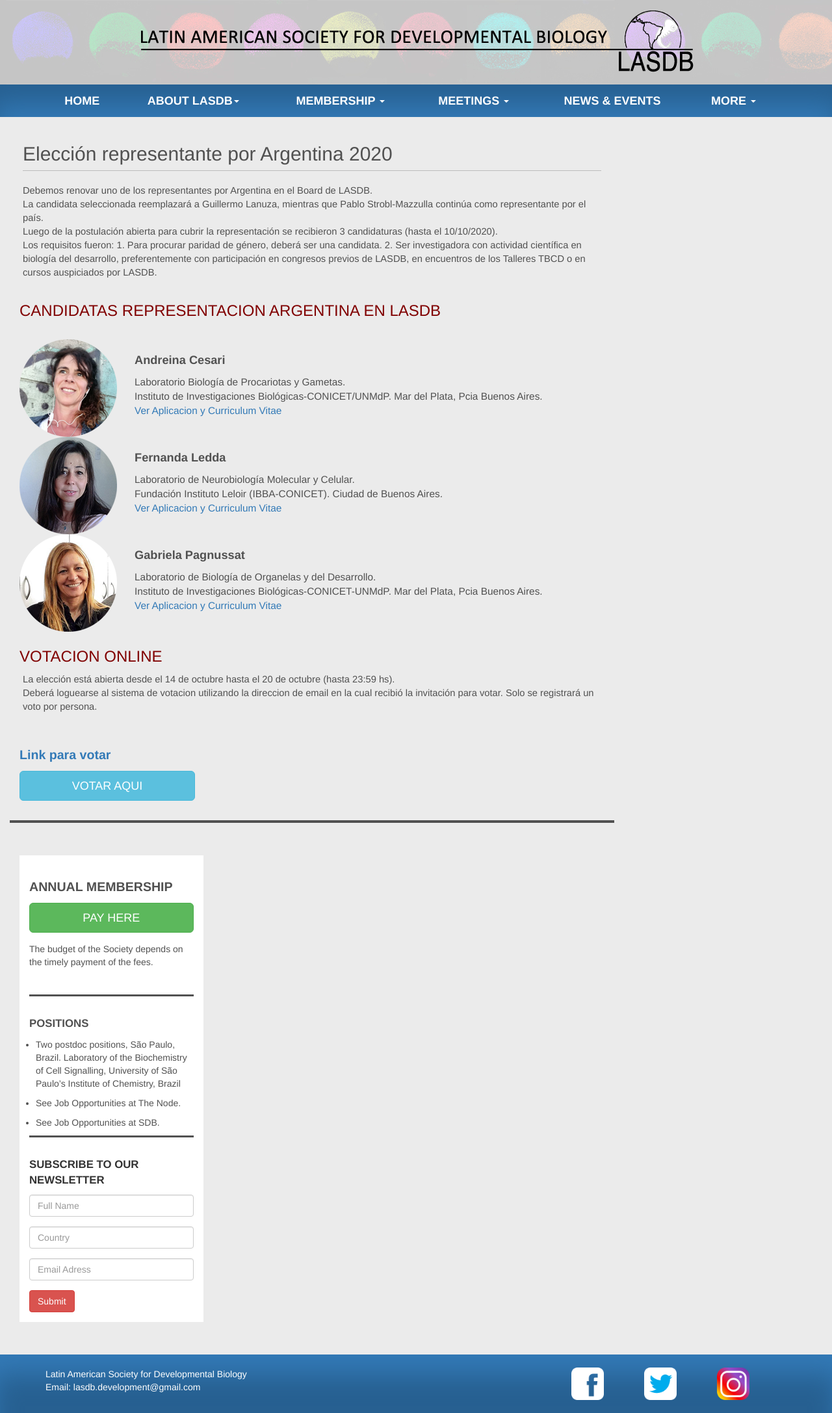
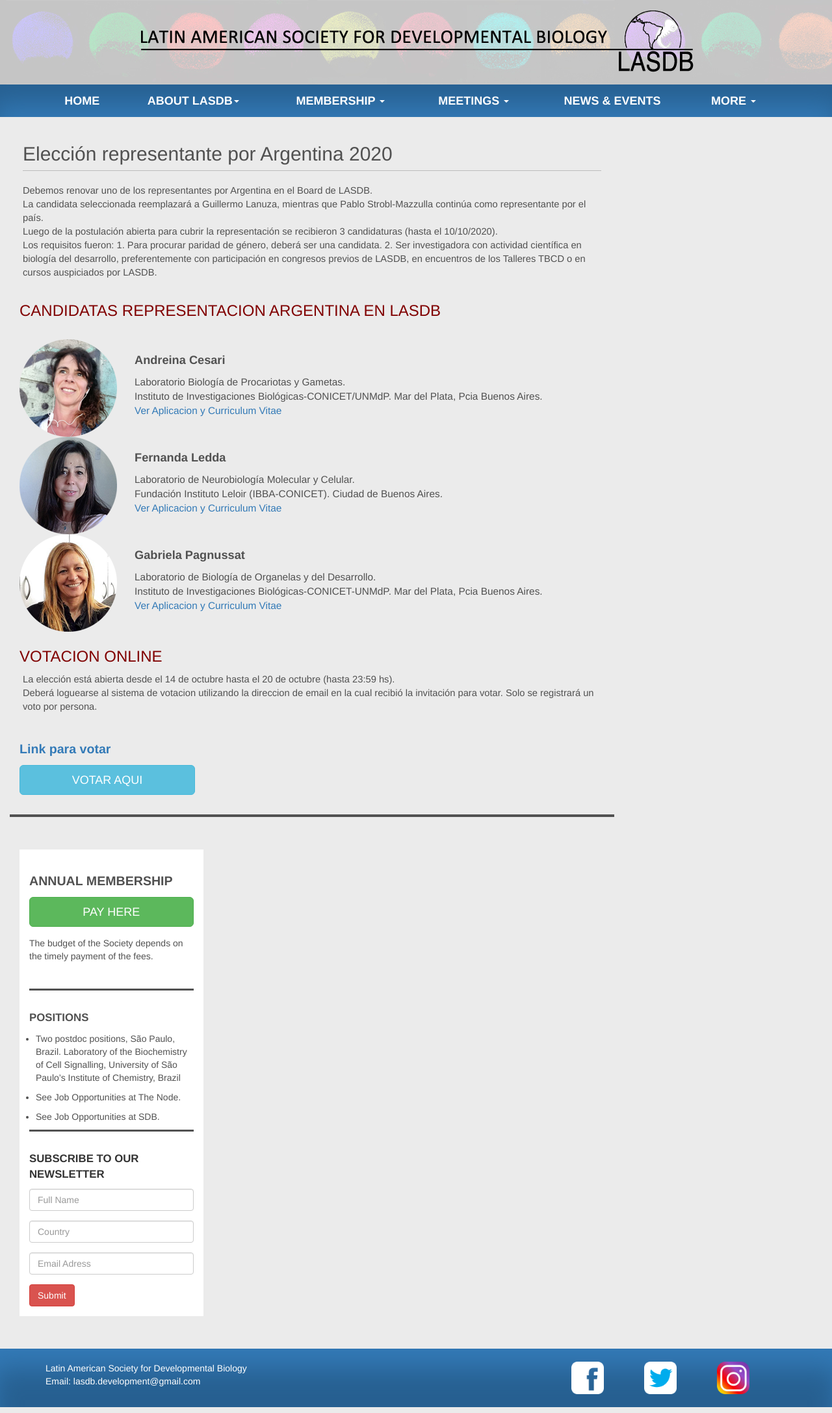
Before and after one commit to lasdb/lasdb.github.io, a Jekyll site: the page built from pages/arg/Argentina-representante-2020.html, in a window 1280 px wide. Shown: the whole page at 65% size. Built offline with Jekyll 4.4.1, drawn with Linux system fonts in a browser that asks for light colours; nearby versions of some CDN libraries.

Commit message:
Update Argentina-representante-2020.html

```diff
--- a/pages/arg/Argentina-representante-2020.html
+++ b/pages/arg/Argentina-representante-2020.html
@@ -56,7 +56,7 @@
 
         <div class="panel-body">
             <a href="{{site.baseurl}}/pages/arg/ballot-Arg.html">
-                <p style="font-weight:bold; margin-top: 10px; font-size: 1.4em;">Link para votar</p>
+                <p style="font-weight:bold; margin-top: 1px; font-size: 1.4em;">Link para votar</p>
                 <button class="btn btn-info btn-lg" style="width: 30%; margin-bottom: 15px;" > VOTAR AQUI </button>
             </a>
         </div>
```
